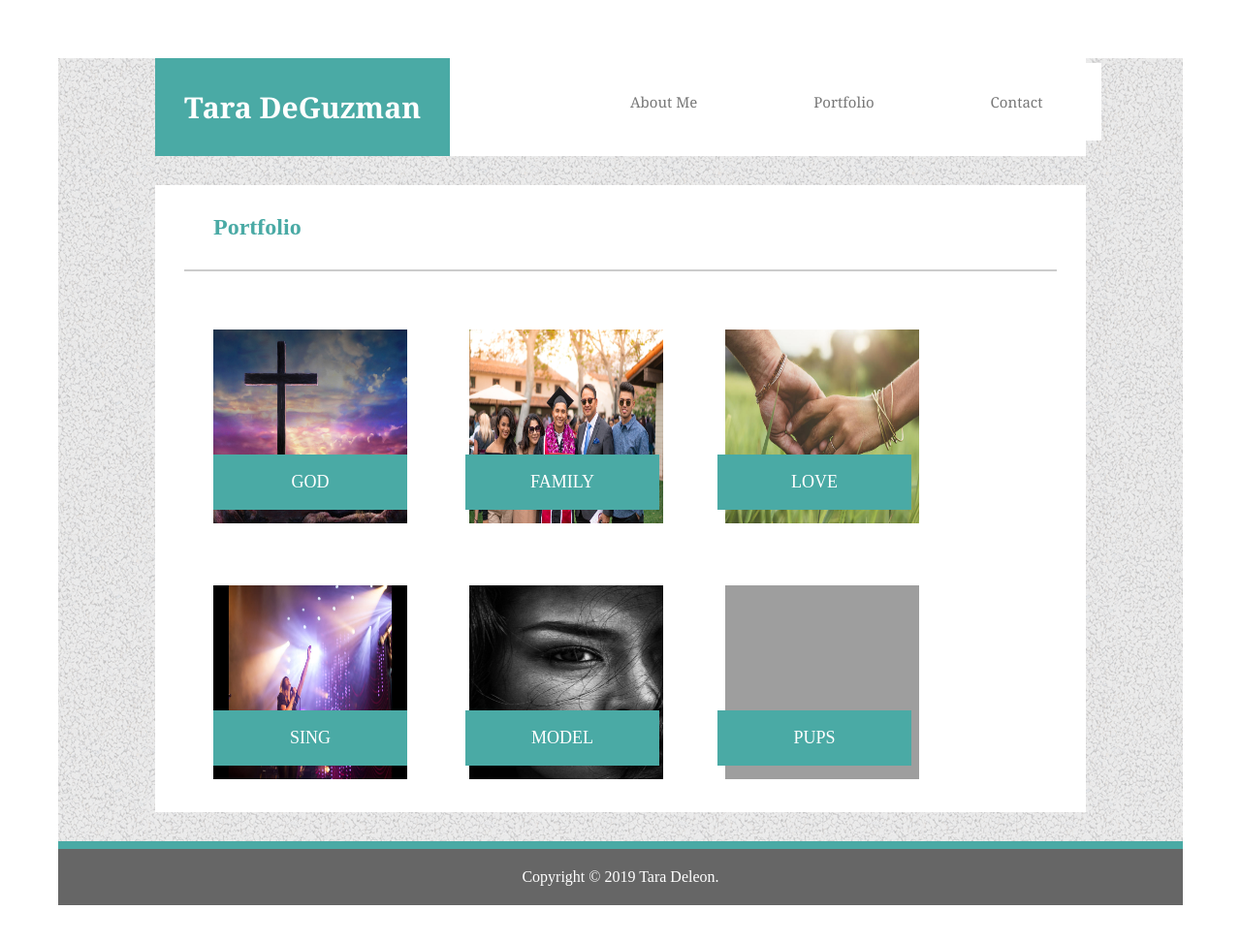
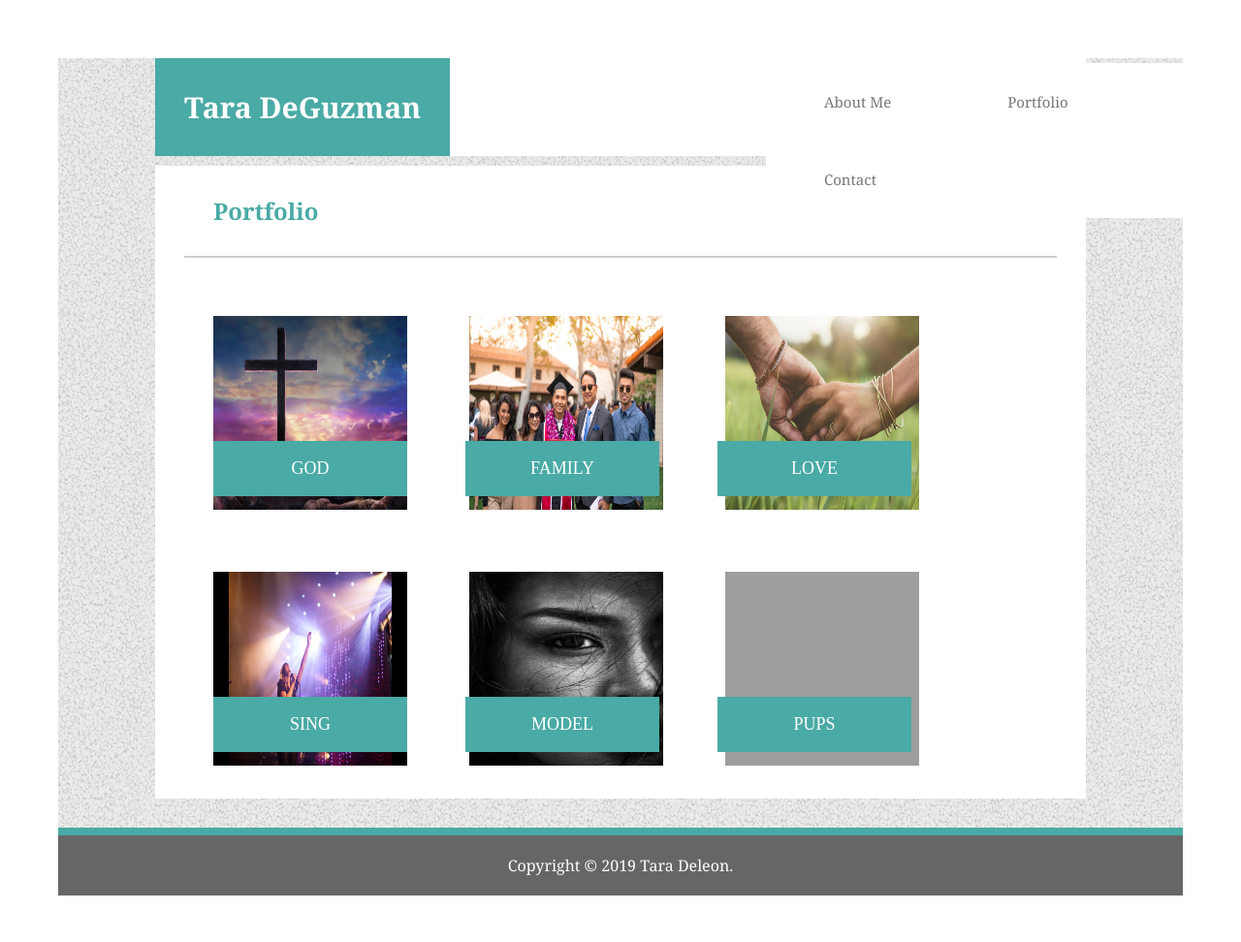
Before and after one commit to TDeGuzman323/TDeGPortfolio2, a plain HTML site: page portfolio.html in a window 1280 px wide. Shown: the whole page at 97% size. Drawn offline with Linux system fonts and the light colour scheme; grey boxes are pictures that could not be loaded; files whose address does not match are found by name.

```diff
--- a/style.css
+++ b/style.css
@@ -5,12 +5,11 @@
   border-color: #cccccc;
 }
 
-
 ul {
   list-style-type: none;
-  position: absolute;
+  position: fixed;
   background-color: #fff;
-  margin-left: 500px;
+  margin-left: 700px;
   margin-top: 5px;
 }
 
@@ -49,11 +48,8 @@
   display: inline-block;
 }
 
-p {
-color: #777777;
-padding: 10px;
-margin-bottom: 30px;
-background-color: #ffffff;
+.Tara {
+  margin-top: -100px;
 }
 
 h2 {
@@ -61,8 +57,19 @@
   background-color: #ffffff;
   padding: 30px;
   border-bottom: 2px solid #cccccc;
+  margin-top: 10px;
   clear: both;
+  font-family: Georgia, 'Times New Roman', Times, serif;
 }
+
+p {
+  color: #777777;
+  padding: px;
+  margin-bottom: 30px;
+  background-color: #ffffff;
+  text-align: left;
+  font-family: Georgia, 'Times New Roman', Times, serif;
+  }
 
 .cross {
   text-align: center;
@@ -137,4 +144,5 @@
   border-top: 8px solid #4aaaa5;
   color: white;
   text-align: center;
+  font-family: Georgia, 'Times New Roman', Times, serif;
 }
--- a/style2.css
+++ /dev/null
@@ -1,85 +0,0 @@
-* {
-    box-sizing: border-box;
-    text-align: left;
-    background-color: #ffffff;
-    border-color: #cccccc;
-
-  }
-
-header {
-    background-color: #ffffff;
-    border-color: #cccccc;
-    position: relative;
-    top: 50px;
-    margin-top: 30px;
-    margin-left: 20px;
-    margin-right: 20px;
-
-}
-
-#container {
-    background: url(images/gravel.png) top left repeat;
-    background-attachment: fixed;
-    background-position: center;
-    -webkit-background-size: cover;
-    -moz-background-size: cover;
-    -o-background-size: cover;
-    background-size: cover;
-    margin-top: 150px;
-    padding: 10px;
-    position: relative;
-
-}
-
-h1 {
-    background: #4aaaa5;
-    color: #ffffff;
-    padding: 20px;
-    margin-left: 276px;
-    width: 250px;
-    font-size: 25px;
-    text-align: center;
-    position: absolute;
-    top:-174px;
-  }
-
-  .topnav a {
-    padding: 20px;
-    margin-right: 40px;
-    font-family: Arial;
-    font-size: 10px;
-    color: #666666;
-    text-align: right;
-    float: right;
-    position: relative;
-    top:-150px;
-  }
-
-  h2 {
-    border-color: #cccccc;
-    color: #4aaaa5;
-    float: left;
-    border: #dddddd;
-    margin-top: 30px;
-    padding: 30px;
-    width: 940px;
-    position: absolute;
-    top: 15px;
-    border-bottom: 2px solid #cccccc;
-  }
-
-  #main {
-    width: 960px;
-    padding: 150px 20px 5px;
-    margin-left: 295px;
-    background-color: #ffffff;
-    }
-
-
-  footer {
-    padding: 20px;
-    clear: both;
-    background: #666666;
-    border-top: 8px solid #4aaaa5;
-    position: relative;
-}
--- a/style3.css
+++ /dev/null
@@ -1,85 +0,0 @@
-* {
-    box-sizing: border-box;
-    text-align: left;
-    background-color: #ffffff;
-    border-color: #cccccc;
-  }
-
-body {
-    margin-left: 0px;
-    margin-bottom: 200px;
-    margin-right: 0px;
-    margin-top: 100px;
-    height: 100%;
-    background: url(images/gravel.png) top left repeat;
-    background-attachment: fixed;
-    background-position: center;
-    -webkit-background-size: cover;
-    -moz-background-size: cover;
-    -o-background-size: cover;
-    background-size: cover;
-}
-
-header {
-    background-color: #ffffff;
-    border-color: #cccccc;
-    position: relative;
-    top: 50px;
-    margin-top: 30px;
-    margin-left: 20px;
-    margin-right: 20px;
-  }
-
-h1 {
-    background: #4aaaa5;
-    color: #ffffff;
-    padding: 20px;
-    margin-left: 295px;
-    width: 250px;
-    font-size: 25px;
-    text-align: center;
-}
-
-  .topnav a {
-    padding: 20px;
-    margin-right: 40px;
-    font-family: Arial;
-    font-size: 10px;
-    color: #666666;
-    text-align: right;
-    float: right;
-    margin-right: 150px;
-    position: relative;
-    top: -90px;
-    width: 30px;
-  }
-
-  h2 {
-    border-color: #cccccc;
-    color: #4aaaa5;
-    float: left;
-    border: #dddddd;
-    margin-top: 130px;
-    padding: 30px;
-    width: 940px;
-    position: absolute;
-    top: 70px;
-    border-bottom: 2px solid #cccccc;
-  }
-
-  #main {
-    width: 960px;
-    padding: 150px 20px 5px;
-    margin-left: 295px;
-    background-color: #ffffff;
-
-    }
-
-
-  footer {
-    padding: 20px;
-    clear: both;
-    background: #666666;
-    border-top: 8px solid #4aaaa5;
-    position: static;
-}
```
Also changed, not shown: index.html (+8 -6 lines), 1 other file.
